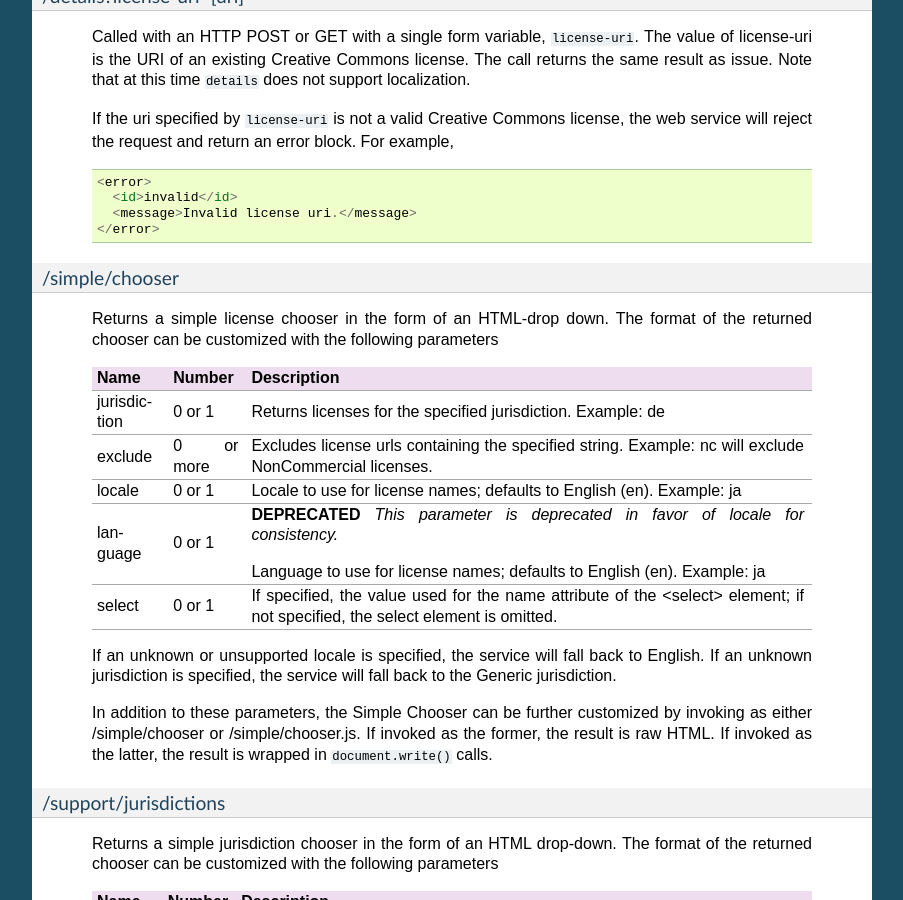
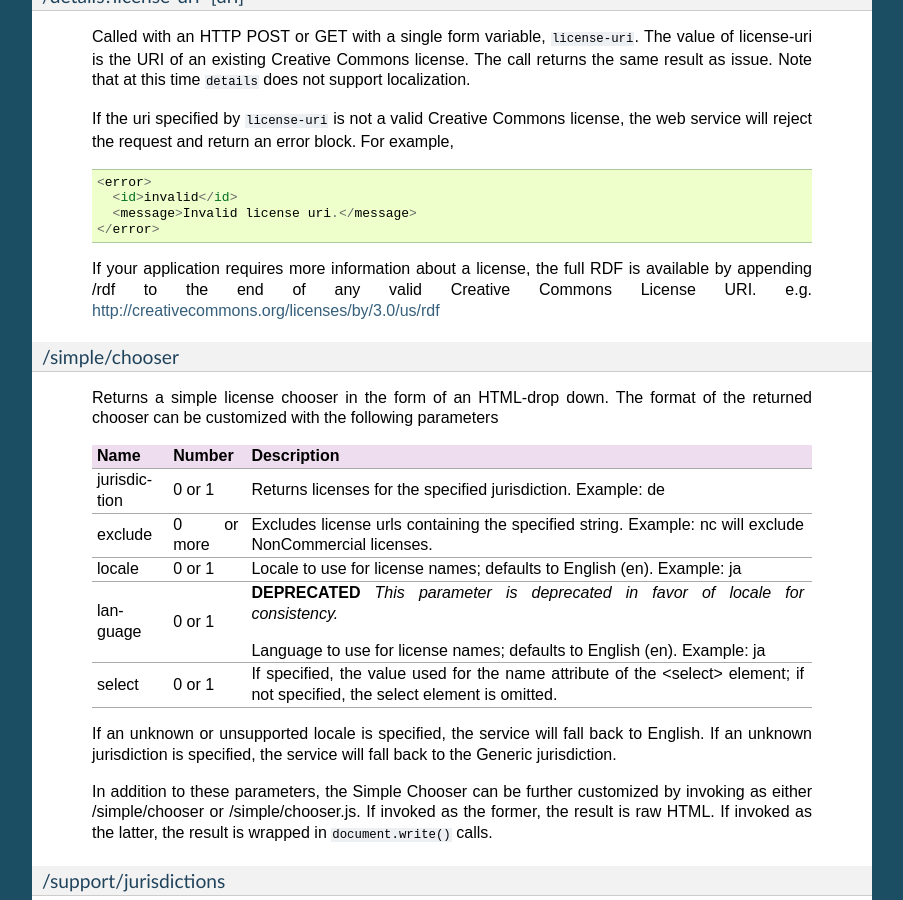
Before and after one commit to cc-archive/cc.api, a Sphinx documentation site: the page built from docs/readme_15.rst, in a window 1280 px wide and 900 px high, scrolled down 4628 px. Shown: the whole window, without its empty margins (198-1101 px from the left). Built offline with Sphinx 7.4.7, drawn with Linux system fonts in a browser that asks for light colours.

Commit message:
Added info on where to access a license's full RDF

```diff
--- a/docs/readme_15.rst
+++ b/docs/readme_15.rst
@@ -274,6 +274,9 @@ License return format
       <message>Invalid license uri.</message>
     </error>
 
+  If your application requires more information about a license, the full
+  RDF is available by appending /rdf to the end of any valid Creative Commons
+  License URI. e.g. http://creativecommons.org/licenses/by/3.0/us/rdf
 
 /simple/chooser
 ~~~~~~~~~~~~~~~
--- a/docs/readme_dev.rst
+++ b/docs/readme_dev.rst
@@ -322,6 +322,9 @@ License return format
       <message>Invalid license uri.</message>
     </error>
 
+  If your application requires more information about a license, the full
+  RDF is available by appending /rdf to the end of any valid Creative Commons
+  License URI. e.g. http://creativecommons.org/licenses/by/3.0/us/rdf
 
 /simple/chooser
 ~~~~~~~~~~~~~~~
--- a/docs/readme_staging.rst
+++ b/docs/readme_staging.rst
@@ -348,6 +348,9 @@ License return format
       <message>Invalid license uri.</message>
     </error>
 
+  If your application requires more information about a license, the full
+  RDF is available by appending /rdf to the end of any valid Creative Commons
+  License URI. e.g. http://creativecommons.org/licenses/by/3.0/us/rdf
 
 /simple/chooser
 ~~~~~~~~~~~~~~~
```
